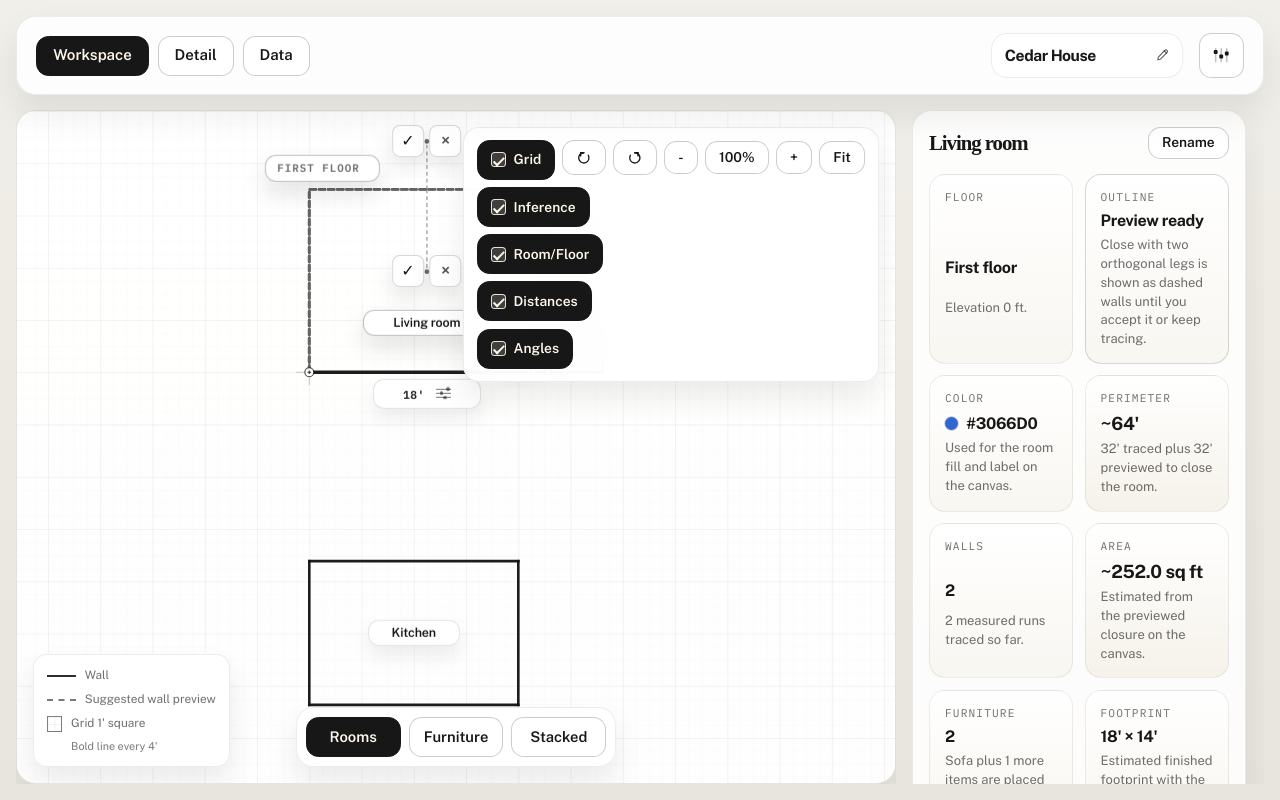
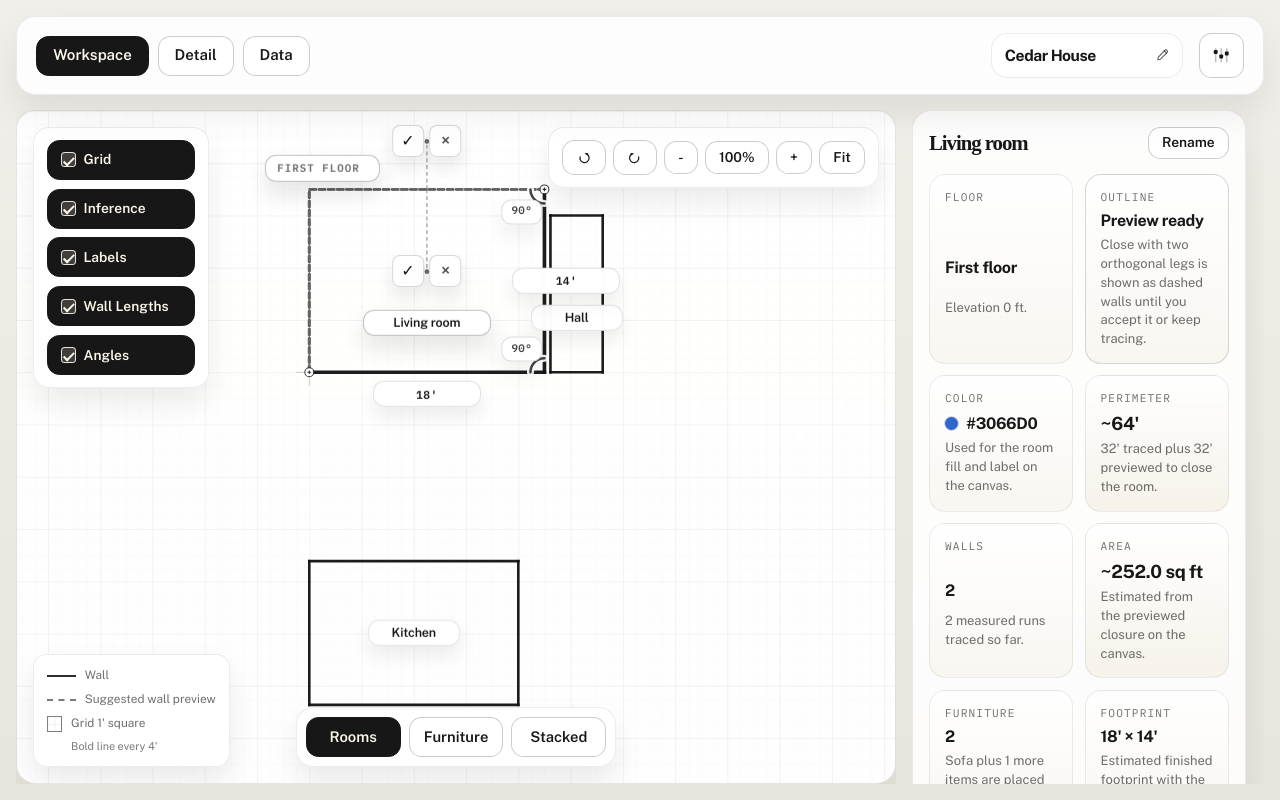
Before and after one commit to miltoncs/easy-floorplan, a React (Vite) app: page /workspace in a window 1280 px wide. Built offline with nearby package versions, Linux system fonts and the light colour scheme; a web font is replaced by a local one.

Commit message:
Refine canvas controls and wall hover labels

```diff
--- a/src/App.css
+++ b/src/App.css
@@ -625,14 +625,9 @@
 .canvas-toolbar {
   position: absolute;
   top: 1rem;
-  right: 1rem;
   z-index: 5;
   display: grid;
-  grid-template-columns: minmax(0, 1fr) auto;
-  align-items: start;
-  gap: 0.7rem 0.85rem;
-  width: min(26rem, calc(100% - 2rem));
-  max-width: min(26rem, calc(100% - 2rem));
+  gap: 0.7rem;
   padding: 0.76rem 0.82rem;
   border-radius: var(--radius-card);
   background: rgba(255, 255, 255, 0.94);
@@ -641,6 +636,17 @@
   backdrop-filter: blur(18px);
 }
 
+.canvas-toolbar--toggles {
+  left: 1rem;
+  width: min(11rem, calc(100% - 2rem));
+  max-width: min(11rem, calc(100% - 2rem));
+}
+
+.canvas-toolbar--camera {
+  right: 1rem;
+  max-width: calc(100% - 2rem);
+}
+
 .canvas-toolbar-group {
   display: flex;
   flex-wrap: wrap;
@@ -649,8 +655,14 @@
 }
 
 .canvas-toolbar-group--toggles {
+  flex-direction: column;
+  align-items: stretch;
+  gap: 0.55rem;
+}
+
+.canvas-toolbar-group--toggles .toggle {
+  width: 100%;
   justify-content: flex-start;
-  align-content: flex-start;
 }
 
 .canvas-toolbar-group--zoom {
@@ -1033,10 +1045,9 @@
 .canvas-wall-chip {
   display: inline-flex;
   align-items: center;
-  gap: calc(0.16rem * var(--canvas-label-scale));
   padding:
     calc(0.14rem * var(--canvas-label-scale))
-    calc(0.18rem * var(--canvas-label-scale))
+    calc(0.22rem * var(--canvas-label-scale))
     calc(0.14rem * var(--canvas-label-scale))
     calc(0.22rem * var(--canvas-label-scale));
 }
@@ -1050,88 +1061,14 @@
   box-shadow: 0 10px 20px rgba(141, 63, 54, 0.14);
 }
 
-.canvas-wall-chip__value,
-.canvas-wall-chip__menu {
+.canvas-wall-chip__value {
   border: none;
   background: transparent;
   color: inherit;
   font: inherit;
   letter-spacing: inherit;
-}
-
-.canvas-wall-chip__value {
   cursor: text;
   padding: calc(0.12rem * var(--canvas-label-scale)) calc(0.28rem * var(--canvas-label-scale));
-}
-
-.canvas-wall-chip__menu {
-  min-width: calc(1.5rem * var(--canvas-label-scale));
-  min-height: calc(1.5rem * var(--canvas-label-scale));
-  padding: 0;
-  border-radius: 0.42rem;
-  cursor: pointer;
-  color: rgba(17, 17, 17, 0.58);
-  font-size: var(--canvas-label-font-size);
-  font-weight: 700;
-  line-height: 1;
-}
-
-.canvas-wall-chip__menu:hover {
-  background: rgba(17, 17, 17, 0.06);
-  color: var(--ink);
-}
-
-.canvas-wall-chip__menu-icon {
-  position: relative;
-  inline-size: calc(0.92rem * var(--canvas-label-scale));
-  block-size: calc(0.78rem * var(--canvas-label-scale));
-  display: inline-block;
-}
-
-.canvas-wall-chip__menu-icon span {
-  position: absolute;
-  left: 0;
-  right: 0;
-  height: calc(1.5px * var(--canvas-label-scale));
-  border-radius: 999px;
-  background: currentColor;
-}
-
-.canvas-wall-chip__menu-icon span:nth-child(1) {
-  top: 0.08rem;
-}
-
-.canvas-wall-chip__menu-icon span:nth-child(2) {
-  top: 0.34rem;
-}
-
-.canvas-wall-chip__menu-icon span:nth-child(3) {
-  top: 0.6rem;
-}
-
-.canvas-wall-chip__menu-icon span:nth-child(1)::after,
-.canvas-wall-chip__menu-icon span:nth-child(2)::after,
-.canvas-wall-chip__menu-icon span:nth-child(3)::after {
-  content: '';
-  position: absolute;
-  top: 50%;
-  width: 0.22rem;
-  height: 0.22rem;
-  border-radius: 999px;
-  background: currentColor;
-  transform: translateY(-50%);
-}
-
-.canvas-wall-chip__menu-icon span:nth-child(1)::after {
-  right: 0.08rem;
-}
-
-.canvas-wall-chip__menu-icon span:nth-child(2)::after {
-  left: 0.22rem;
-}
-
-.canvas-wall-chip__menu-icon span:nth-child(3)::after {
-  right: 0.26rem;
 }
 
 .canvas-wall-chip__input {
@@ -1182,10 +1119,6 @@
   border-color: rgba(17, 17, 17, 0.12);
   box-shadow: 0 10px 20px rgba(17, 17, 17, 0.08);
   backdrop-filter: blur(12px);
-}
-
-.canvas-stage--plain-labels .canvas-wall-chip__menu:hover {
-  background: rgba(255, 255, 255, 0.9);
 }
 
 .furniture-rect.selected {
@@ -1883,11 +1816,8 @@ code {
   }
 
   .canvas-toolbar {
-    left: 1rem;
-    right: 1rem;
     width: auto;
     max-width: none;
-    grid-template-columns: 1fr;
   }
 
   .workspace-structure-title {
@@ -1895,12 +1825,19 @@ code {
     max-width: none;
   }
 
-  .canvas-toolbar-group,
+  .canvas-toolbar--toggles {
+    left: 1rem;
+    right: auto;
+    width: min(9.75rem, calc(50% - 1rem));
+    max-width: min(9.75rem, calc(50% - 1rem));
+  }
+
+  .canvas-toolbar--camera {
+    max-width: min(11.5rem, calc(50% - 1rem));
+  }
+
   .canvas-toolbar-group--zoom {
-    justify-content: flex-start;
-  }
-
-  .canvas-toolbar-group--zoom {
+    justify-content: flex-end;
     flex-wrap: wrap;
   }
 
--- a/src/components/FloorplanCanvas.tsx
+++ b/src/components/FloorplanCanvas.tsx
@@ -300,7 +300,8 @@ export function FloorplanCanvas() {
             selectedFurnitureId: draft.selectedFurnitureId,
             showRoomFloorLabels: draft.showRoomFloorLabels,
             showFurnitureLabels: draft.editorMode === 'furniture',
-            showWallLabels: draft.showWallLabels && draft.editorMode !== 'furniture',
+            showWallLabels: draft.showWallLabels,
+            allowHoverWallLabels: draft.editorMode !== 'furniture',
             labelFontSize: draft.labelFontSize,
             reservedRects: reservedAnnotationRects,
             hoveredTarget: ui.hoveredTarget,
@@ -1220,7 +1221,8 @@ export function FloorplanCanvas() {
         : null}
 
       {!showSimplifiedDragPreview ? (
-        <div aria-label="Canvas view controls" className="canvas-toolbar">
+        <>
+          <div aria-label="Canvas display toggles" className="canvas-toolbar canvas-toolbar--toggles">
             <div className="canvas-toolbar-group canvas-toolbar-group--toggles">
               <label className="toggle">
                 <input checked={draft.showGrid} type="checkbox" onChange={(event) => actions.toggleGrid(event.target.checked)} />
@@ -1240,7 +1242,7 @@ export function FloorplanCanvas() {
                   type="checkbox"
                   onChange={(event) => actions.toggleRoomFloorLabels(event.target.checked)}
                 />
-              <span>Room/Floor</span>
+                <span>Labels</span>
               </label>
               <label className="toggle">
                 <input
@@ -1248,7 +1250,7 @@ export function FloorplanCanvas() {
                   type="checkbox"
                   onChange={(event) => actions.toggleWallLabels(event.target.checked)}
                 />
-              <span>Distances</span>
+                <span>Wall Lengths</span>
               </label>
               <label className="toggle">
                 <input
@@ -1259,6 +1261,8 @@ export function FloorplanCanvas() {
                 <span>Angles</span>
               </label>
             </div>
+          </div>
+          <div aria-label="Canvas view controls" className="canvas-toolbar canvas-toolbar--camera">
             <div className="canvas-toolbar-group canvas-toolbar-group--zoom">
               <button
                 aria-label="Rotate view counterclockwise"
@@ -1308,6 +1312,7 @@ export function FloorplanCanvas() {
               </button>
             </div>
           </div>
+        </>
       ) : null}
 
       {!showSimplifiedDragPreview ? (
@@ -1419,19 +1424,6 @@ export function FloorplanCanvas() {
                           {annotation.text}
                         </button>
                       )}
-                      <button
-                        aria-label="Open full wall editor"
-                        className="canvas-wall-chip__menu"
-                        data-testid={`wall-menu-${annotation.id}`}
-                        onClick={() => openFullWallEditor(wallTarget)}
-                        type="button"
-                      >
-                        <span className="canvas-wall-chip__menu-icon" aria-hidden="true">
-                          <span />
-                          <span />
-                          <span />
-                        </span>
-                      </button>
                     </div>
                   )
                 })()
@@ -1635,15 +1627,6 @@ export function FloorplanCanvas() {
       value: formatEditableLength(segment.length),
       error: null,
     })
-  }
-
-  function openFullWallEditor(target: CanvasTarget) {
-    if (target.kind !== 'wall') {
-      return
-    }
-
-    setInlineWallEditor(null)
-    handleWallClick(target)
   }
 
   function commitInlineWallEdit(nextValue?: string) {
@@ -2206,6 +2189,8 @@ function shouldIgnoreWheelZoom(target: EventTarget | null) {
 }
 
 function RotateViewIcon({ direction }: { direction: 'clockwise' | 'counterclockwise' }) {
+  const isClockwise = direction === 'clockwise'
+
   return (
     <svg
       aria-hidden="true"
@@ -2214,20 +2199,18 @@ function RotateViewIcon({ direction }: { direction: 'clockwise' | 'counterclockw
       stroke="currentColor"
       strokeLinecap="round"
       strokeLinejoin="round"
-      strokeWidth="1.4"
-      viewBox="0 0 16 16"
+      strokeWidth="1.55"
+      viewBox="0 0 20 20"
     >
-      {direction === 'counterclockwise' ? (
+      {isClockwise ? (
         <>
-          <path d="M8 2.75a5.25 5.25 0 1 0 4.56 2.65" />
-          <path d="M8 2.75H4.75" />
-          <path d="M4.75 2.75v3.25" />
+          <path d="M14.8 8.7a5.85 5.85 0 1 1-7.1-4.15" />
+          <path d="M7.15 3.95 4 4.3l1.85 2.65Z" fill="currentColor" stroke="none" />
         </>
       ) : (
         <>
-          <path d="M8 2.75a5.25 5.25 0 1 1-4.56 2.65" />
-          <path d="M8 2.75h3.25" />
-          <path d="M11.25 2.75v3.25" />
+          <path d="M5.2 8.7a5.85 5.85 0 1 0 7.1-4.15" />
+          <path d="M12.85 3.95 16 4.3 14.15 6.95Z" fill="currentColor" stroke="none" />
         </>
       )}
     </svg>
@@ -2921,6 +2904,7 @@ function buildCanvasAnnotations({
   showRoomFloorLabels,
   showFurnitureLabels,
   showWallLabels,
+  allowHoverWallLabels,
   labelFontSize,
   reservedRects,
   hoveredTarget,
@@ -2942,6 +2926,7 @@ function buildCanvasAnnotations({
   showRoomFloorLabels: boolean
   showFurnitureLabels: boolean
   showWallLabels: boolean
+  allowHoverWallLabels: boolean
   labelFontSize: number
   reservedRects: CanvasRect[]
   hoveredTarget: CanvasTarget | null
@@ -3090,7 +3075,7 @@ function buildCanvasAnnotations({
     })
   })
 
-  if (showWallLabels && selectedRoomGeometry && selectedRoom && activeStructureId && selectedRoomId) {
+  if (allowHoverWallLabels && selectedRoomGeometry && selectedRoom && activeStructureId && selectedRoomId) {
     selectedRoomGeometry.segments.forEach((segment) => {
       const midpointScreen = worldToScreenPoint(midpoint(segment.start, segment.end), viewBox, canvasMetrics, viewRotationQuarterTurns)
       const start = worldToScreenPoint(segment.start, viewBox, canvasMetrics, viewRotationQuarterTurns)
@@ -3102,11 +3087,17 @@ function buildCanvasAnnotations({
         roomId: selectedRoomId,
         segmentId: segment.id,
       }
+      const wallEditing = editingWallSegmentId === segment.id
+      const wallHovered = matchesTarget(hoveredTarget, wallTarget)
+      const shouldRenderWallLabel = showWallLabels || wallHovered || wallEditing
+
+      if (!shouldRenderWallLabel) {
+        return
+      }
+
       const wallSize = estimateAnnotationSize('wall', formatFeet(segment.length), labelFontSize)
       const wallSelected = isTargetSelected(selectionTargets, wallTarget)
       const wallFocused = matchesTarget(focusedTarget, wallTarget)
-      const wallEditing = editingWallSegmentId === segment.id
-      const wallHovered = matchesTarget(hoveredTarget, wallTarget)
 
       descriptors.push({
         id: segment.id,
@@ -3117,7 +3108,7 @@ function buildCanvasAnnotations({
         widthPx: wallSize.widthPx,
         heightPx: wallSize.heightPx,
         priority: wallEditing ? 99 : wallSelected || wallFocused ? 94 : wallHovered ? 88 : 76,
-        required: true,
+        required: showWallLabels || wallHovered || wallEditing,
         candidateOffsets: buildWallAnnotationOffsets(start, end),
       })
     })
```
Also changed, not shown: 1 other file (tests, documents, lock files or other folders). Lines whose indentation alone changed are shown as unchanged.
